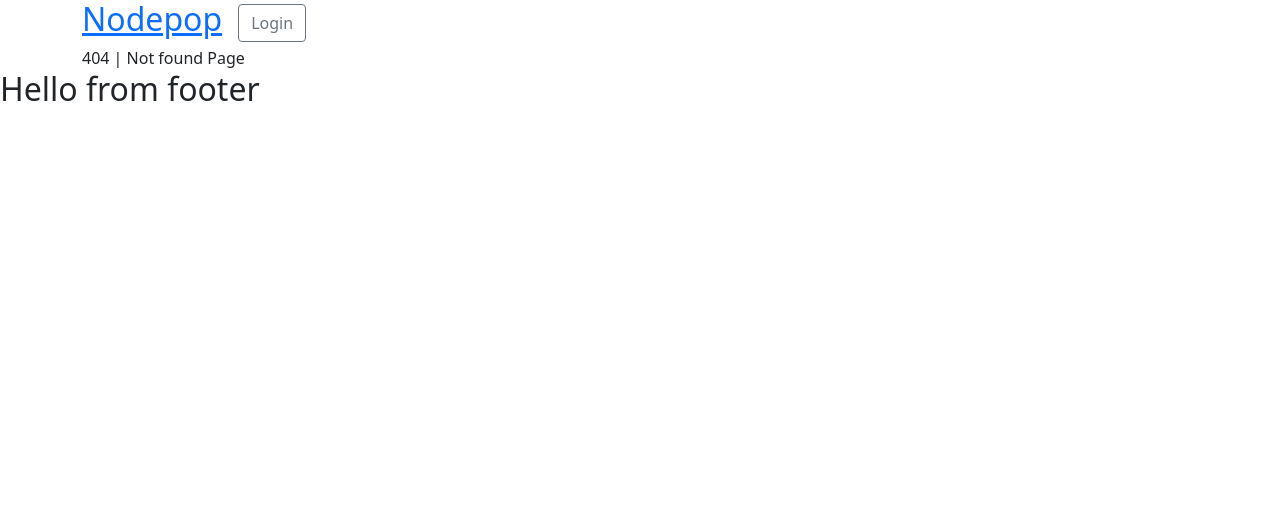
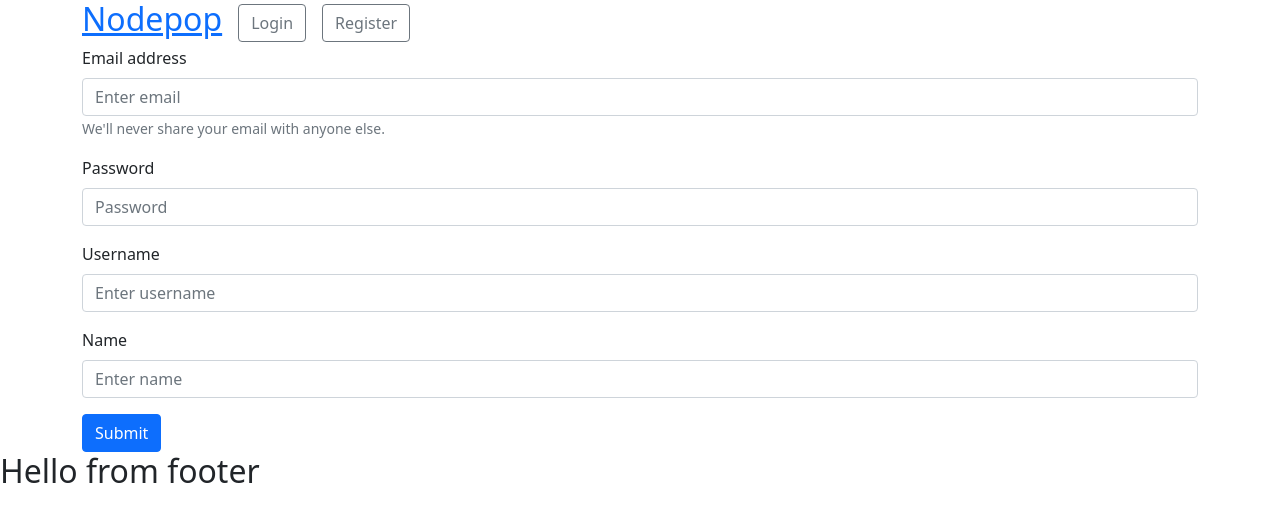
Before and after one commit to Bracth/nodepopReact, a React (Create React App) app: page /register in a window 1280 px wide. Before the commit this address led to /404. Shown: the top 522 px of the page. Built offline with nearby package versions, Linux system fonts and the light colour scheme.

Commit message:
RegisterPage created

```diff
--- a/src/App.jsx
+++ b/src/App.jsx
@@ -2,11 +2,12 @@ import { Routes, Route, Navigate } from "react-router-dom"
 import { useState } from "react";
 
 import AdvertsPage from "./components/adverts/advertsPage/AdvertsPage";
-import LoginPage from "./components/auth/login-page/LoginPage";
+import LoginPage from "./components/auth/loginPage/LoginPage";
 import { AuthContextProvider } from "./components/auth/context";
 import Layout from "./components/layout/Layout";
 import AdvertDetail from "./components/adverts/advertDetail/AdvertDetail";
 import RequireAuth from "./components/auth/RequireAuth";
+import RegisterPage from "./components/auth/registerPage/RegisterPage";
 
 function App({ isInitiallyLogged }) {
 
@@ -27,8 +28,9 @@ function App({ isInitiallyLogged }) {
           <Route path="/" element={<Layout />}>
               <Route path="/" element={ <Navigate to="/adverts"/> }></Route>
              <Route path="/adverts" element={<RequireAuth><AdvertsPage /></RequireAuth>}></Route>
-             <Route path="/adverts:id" element={<RequireAuth><AdvertDetail/></RequireAuth>}></Route>
-             <Route path="/login" element={<LoginPage />} />
+            <Route path="/adverts:id" element={<RequireAuth><AdvertDetail /></RequireAuth>}></Route>
+            <Route path="/login" element={<LoginPage />} />
+            <Route path="/register" element={<RegisterPage/> }/>
              <Route path="/404" element={<div> 404 | Not found Page</div>}></Route>
              <Route path="*" element={<Navigate to="/404" />}></Route>
           </Route>
--- /dev/null
+++ b/src/components/auth/registerPage/RegisterPage.jsx
@@ -0,0 +1,58 @@
+import { useState } from "react"
+import Form from "react-bootstrap/Form"
+import Button from "react-bootstrap/Button"
+
+function RegisterPage() {
+
+
+    const [credentials, setCredentials] = useState({
+        email: "",
+        password: "",
+        username: "",
+        name: ""
+    });
+
+    const {email, password, username, name} = credentials
+
+    const handleChange = (event) => {
+        setCredentials(credentials => ({
+            ...credentials,
+            [event.target.name]: event.target.value,
+        }))
+    }
+
+
+    return <main>
+        <Form>
+            <Form.Group className="mb-3" controlId="formBasicEmail">
+                 <Form.Label>Email address</Form.Label>
+                <Form.Control name="email" value={email} onChange={handleChange} type="email" placeholder="Enter email" />
+                 <Form.Text className="text-muted">
+                We'll never share your email with anyone else.
+                </Form.Text>
+            </Form.Group>
+
+            <Form.Group className="mb-3" controlId="formBasicPassword">
+                <Form.Label>Password</Form.Label>
+                <Form.Control type="password" placeholder="Password" name="password" value={password} onChange={handleChange}/>
+            </Form.Group>
+
+             <Form.Group className="mb-3" controlId="formBasicUsername">
+                 <Form.Label>Username</Form.Label>
+                <Form.Control name="username" value={username} onChange={handleChange} type="text" placeholder="Enter username" />
+            </Form.Group>
+
+             <Form.Group className="mb-3" controlId="formBasicName">
+                 <Form.Label>Name</Form.Label>
+                <Form.Control name="name" value={name} onChange={handleChange} type="name" placeholder="Enter name" />
+            </Form.Group>
+
+            <Button variant="primary" type="submit">
+                Submit
+            </Button>
+        </Form>
+    </main>
+}
+
+
+export default RegisterPage;
--- a/src/components/layout/Header.jsx
+++ b/src/components/layout/Header.jsx
@@ -18,9 +18,9 @@ function Header() {
             <Stack direction="horizontal" gap={3}>
                 <Link to="/"><h2>Nodepop</h2></Link>
                 {isLogged ? <Button variant="outline-secondary" onClick={handleLogoutClick}>Logout</Button>
-                    : <Button variant="outline-secondary" as={Link} to="/login">Login</Button>}
+                    : <><Button variant="outline-secondary" as={Link} to="/login">Login</Button>
+                        <Button variant="outline-secondary" as={Link} to="/register">Register</Button></>}
             </Stack>
-
         </Container>
     </header>
 }
```
Also changed, not shown: src/components/auth/loginPage/LoginPage.jsx (renamed from src/components/auth/login-page/LoginPage.jsx).
